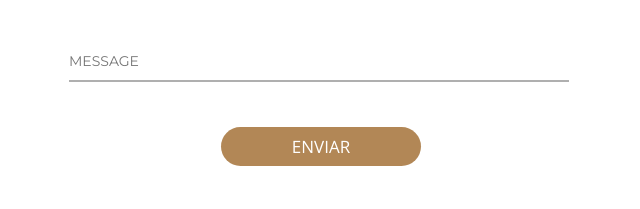
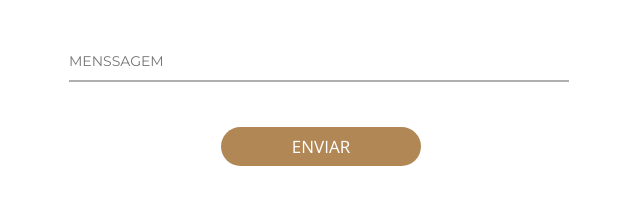
Before and after one commit to gabrielbarbosa1999/solarlondrina, a plain HTML site: page index.html in a window 1280 px wide. Shown: the part 2317-2526 px from the top of the page, 319-959 px from the left. Drawn offline with nearby package versions, Linux system fonts and the light colour scheme.

Commit message:
SolarLondrina

```diff
--- a/index.html
+++ b/index.html
@@ -243,7 +243,7 @@
                     <input type="email" name="email" placeholder="Email" />
                 </div>
                 <input type="text" name="subject" placeholder="Assunto" />
-                <input tyle="text" name="message"placeholder="Message" />
+                <input tyle="text" name="message"placeholder="Menssagem" />
 
                <button class="button">Enviar</button>
             </form>
```
